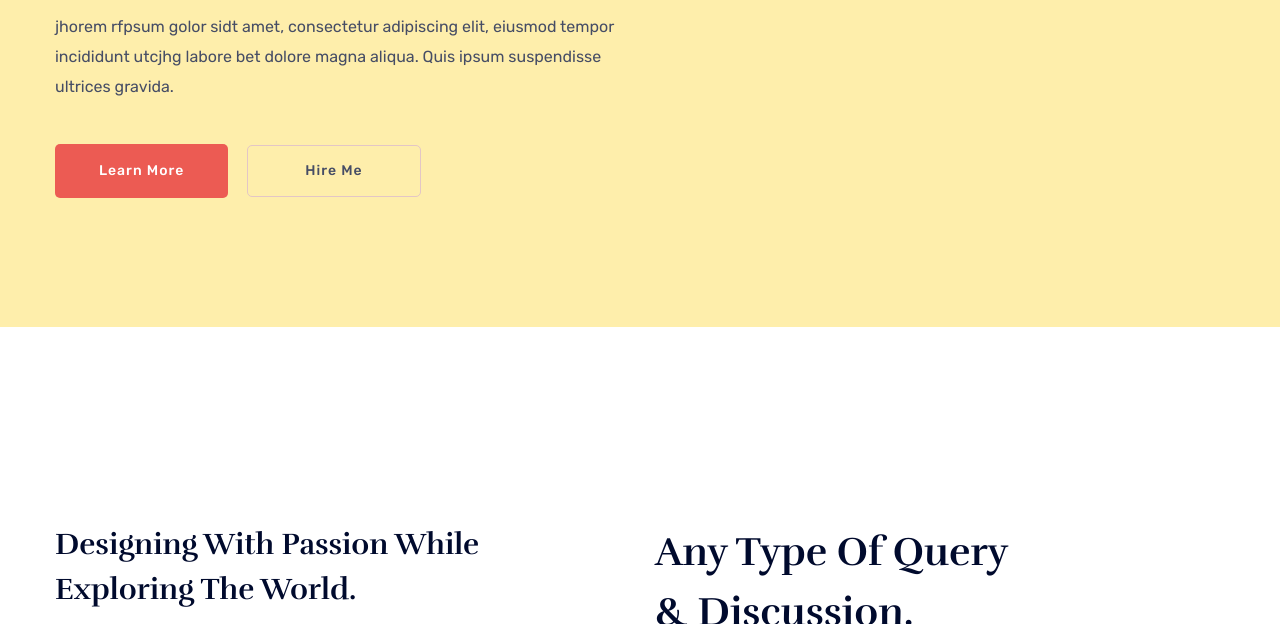
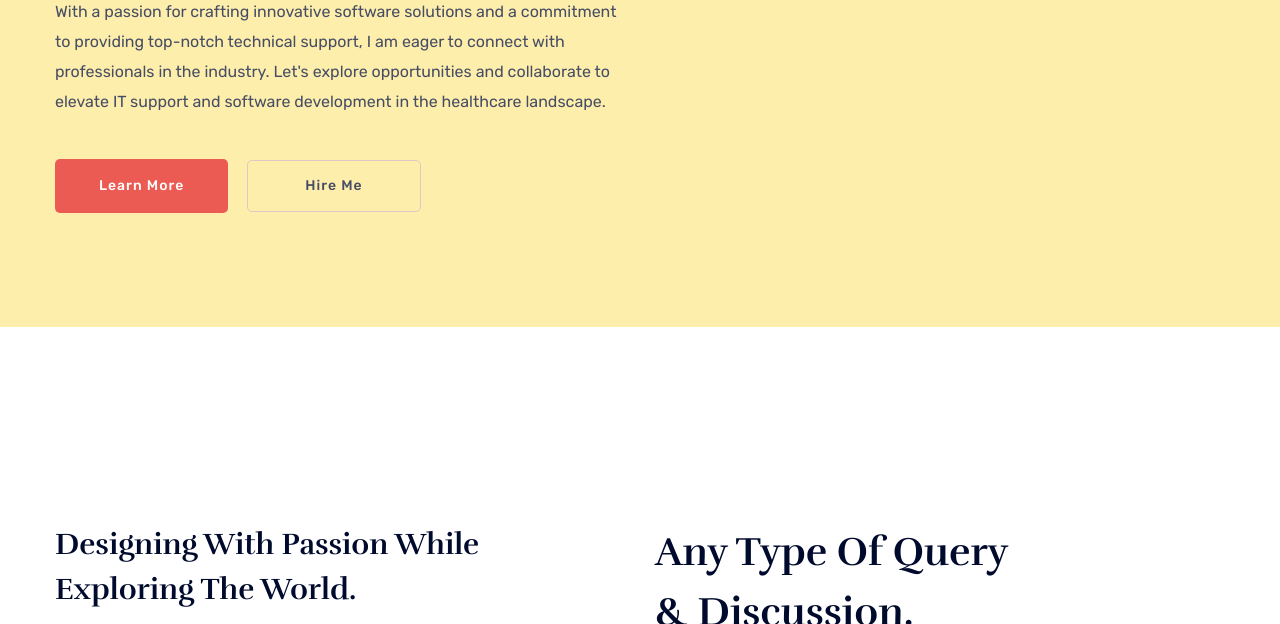
Before and after one commit to esnoko/Website, a plain HTML site: page index.html in a window 1280 px wide. Shown: the part 476-1100 px from the top of the page. Drawn offline with Linux system fonts and the light colour scheme.

```diff
--- a/index.html
+++ b/index.html
@@ -99,7 +99,7 @@
                                 <div class="hero__caption">
                                     <span data-animation="fadeInUp" data-delay=".4s">Get Every Single Solutions.</span>
                                     <h1 data-animation="fadeInUp" data-delay=".6s">I’m Software Dev <br> Elvis N. Kgomo</h1>
-                                    <P data-animation="fadeInUp" data-delay=".8s">jhorem rfpsum golor sidt amet, consectetur adipiscing elit, eiusmod tempor incididunt utcjhg labore bet dolore magna aliqua. Quis ipsum suspendisse ultrices gravida.</P>
+                                    <P data-animation="fadeInUp" data-delay=".8s">With a passion for crafting innovative software solutions and a commitment to providing top-notch technical support, I am eager to connect with professionals in the industry. Let's explore opportunities and collaborate to elevate IT support and software development in the healthcare landscape.</P>
                                     <!-- Hero-btn -->
                                     <div class="hero__btn">
                                         <a href="industries.html" class="btn hero-btn" data-animation="fadeInLeft" data-delay=".8s">Learn More</a>
```
